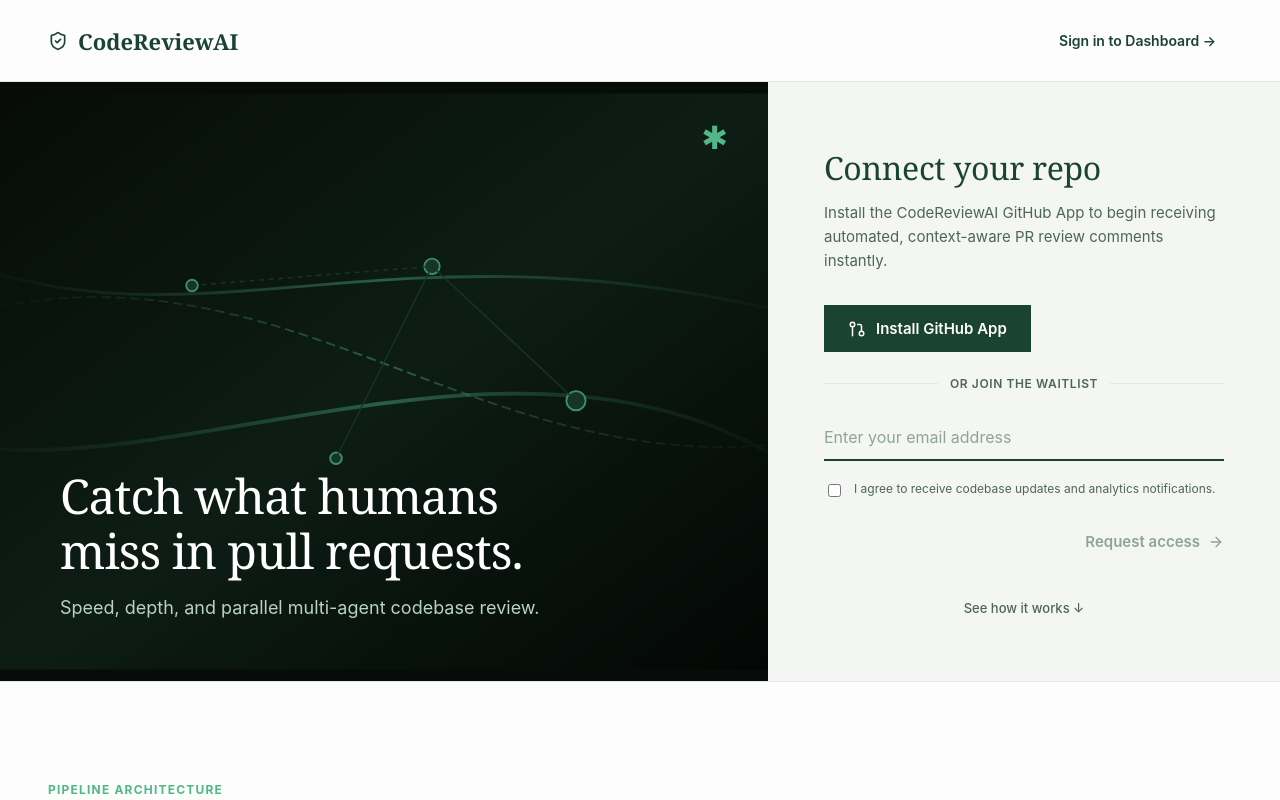
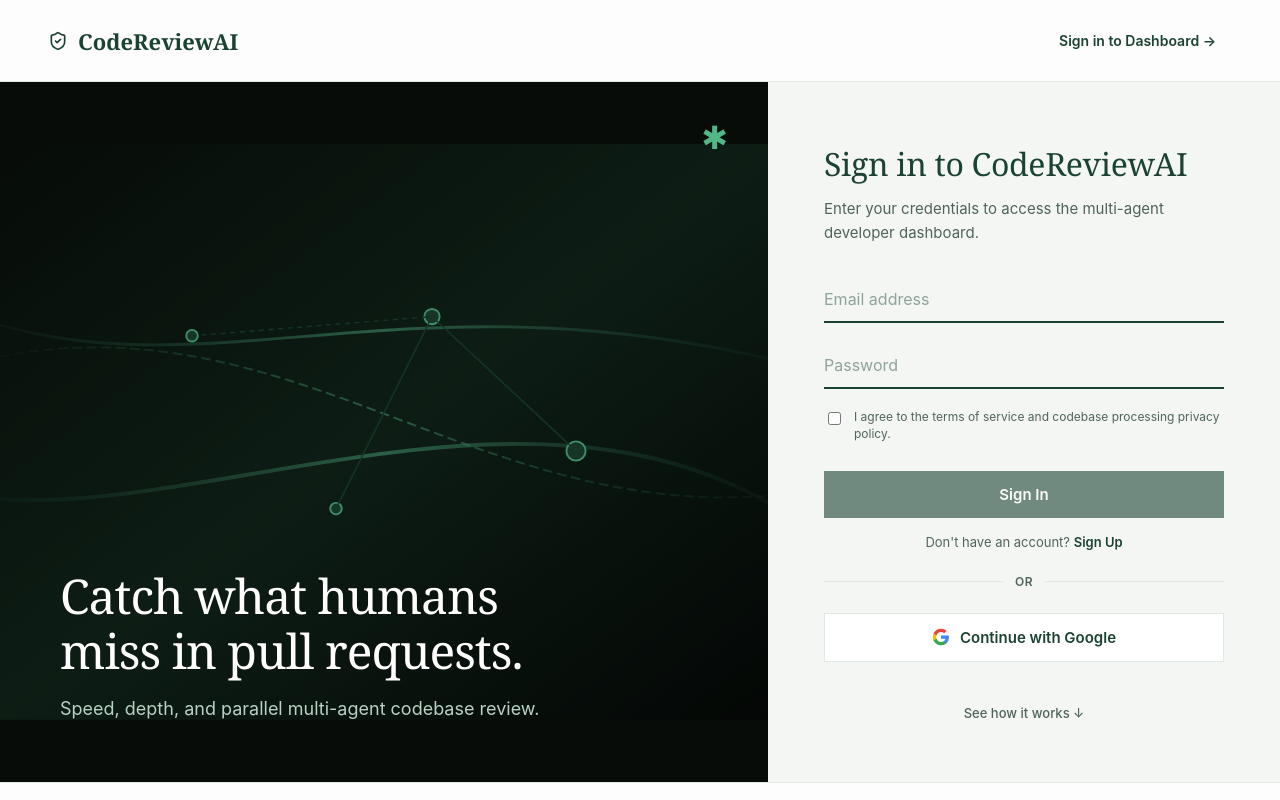
Before and after one commit to karteeksai1/CodeReviewAI, a Next.js app in the folder apps/web/: page / in a window 1280 px wide. Shown: the top 800 px of the page. Built offline with nearby package versions, Linux system fonts and the light colour scheme; no server answers.

Commit message:
fix bugs

```diff
--- a/apps/web/app/globals.css
+++ b/apps/web/app/globals.css
@@ -353,16 +353,27 @@
   margin-left: 12px;
 }
 
-.waitlist-form {
+.auth-error-banner {
+  background: #fff0ee;
+  border: 1px solid #ffd1cc;
+  color: var(--red);
+  padding: 12px 16px;
+  font-size: 14px;
+  font-weight: 500;
+  margin-bottom: 20px;
+  border-radius: 0;
+}
+
+.auth-panel-form {
   display: grid;
   gap: 20px;
 }
 
-.waitlist-input-wrapper {
+.auth-input-wrapper {
   display: block;
 }
 
-.waitlist-input {
+.auth-input {
   width: 100%;
   border: 0;
   border-bottom: 2px solid var(--green);
@@ -374,22 +385,22 @@
   transition: border-bottom-color 0.2s ease;
 }
 
-.waitlist-input:focus {
+.auth-input:focus {
   border-bottom-color: #52b788;
 }
 
-.waitlist-input::placeholder {
+.auth-input::placeholder {
   color: #8da498;
 }
 
-.waitlist-checkbox-wrapper {
+.auth-checkbox-wrapper {
   display: flex;
   gap: 10px;
   align-items: flex-start;
   cursor: pointer;
 }
 
-.waitlist-checkbox {
+.auth-checkbox {
   margin-top: 3px;
   accent-color: var(--green);
   cursor: pointer;
@@ -401,56 +412,83 @@
   line-height: 1.4;
 }
 
-.form-action-row {
-  display: flex;
-  justify-content: flex-end;
+.primary-auth-btn {
+  display: inline-flex;
+  align-items: center;
+  justify-content: center;
+  background: var(--green);
+  color: #ffffff;
+  padding: 14px 24px;
+  font-weight: 600;
+  font-size: 15px;
+  border-radius: 0;
+  transition: background 0.2s ease;
+  border: none;
+  cursor: pointer;
+  width: 100%;
   margin-top: 8px;
 }
 
-.waitlist-arrow-btn {
-  display: inline-flex;
-  align-items: center;
-  gap: 8px;
+.primary-auth-btn:hover {
+  background: #132a1e;
+}
+
+.primary-auth-btn:disabled {
+  opacity: 0.6;
+  cursor: not-allowed;
+}
+
+.auth-toggle-row {
+  font-size: 13px;
+  color: var(--muted);
+  text-align: center;
+  margin-top: 16px;
+}
+
+.auth-toggle-btn {
   border: none;
   background: transparent;
   color: var(--green);
   font-weight: 600;
-  font-size: 15px;
   cursor: pointer;
-  padding: 4px 0;
-  border-bottom: 2px solid transparent;
-  transition: all 0.2s ease;
+  padding: 0;
+  font-family: inherit;
+  transition: opacity 0.2s ease;
 }
 
-.waitlist-arrow-btn:hover:not(:disabled) {
-  border-bottom-color: var(--green);
+.auth-toggle-btn:hover {
+  opacity: 0.8;
+  text-decoration: underline;
 }
 
-.waitlist-arrow-btn:disabled {
-  color: #8da498;
+.google-auth-btn {
+  display: inline-flex;
+  align-items: center;
+  justify-content: center;
+  gap: 10px;
+  background: #ffffff;
+  border: 1px solid var(--line);
+  color: #1b4332;
+  padding: 14px 24px;
+  font-weight: 600;
+  font-size: 15px;
+  border-radius: 0;
+  cursor: pointer;
+  transition: background 0.2s ease;
+  width: 100%;
+}
+
+.google-auth-btn:hover {
+  background: #f4f6f4;
+}
+
+.google-auth-btn:disabled {
+  opacity: 0.6;
   cursor: not-allowed;
 }
 
-.waitlist-success-banner {
-  background: #eef7f2;
-  border: 1px solid #d1ebd9;
-  padding: 24px;
-  text-align: left;
-}
-
-.waitlist-success-banner h3 {
-  font-family: Georgia, serif;
-  font-size: 20px;
-  color: var(--green);
-  margin: 0 0 8px;
-  font-weight: 400;
-}
-
-.waitlist-success-banner p {
-  font-size: 14px;
-  color: var(--muted);
-  margin: 0;
-  line-height: 1.5;
+.google-icon {
+  flex-shrink: 0;
 }
 
 .hero-footer-hint {
--- a/apps/web/app/page.tsx
+++ b/apps/web/app/page.tsx
@@ -1,24 +1,65 @@
 "use client";
 
 import { useRouter } from "next/navigation";
-import { useState } from "react";
+import { useState, useEffect } from "react";
 import { GitPullRequest, ArrowRight, ShieldCheck } from "lucide-react";
+import { useAuth } from "../lib/auth";
 
 export default function LandingPage() {
   const router = useRouter();
-  const [waitlistEmail, setWaitlistEmail] = useState("");
-  const [waitlistAgreed, setWaitlistAgreed] = useState(false);
-  const [waitlistSuccess, setWaitlistSuccess] = useState(false);
+  const { user, login, signup, loginWithGoogle, loading } = useAuth();
+  const [isSignUp, setIsSignUp] = useState(false);
+  const [email, setEmail] = useState("");
+  const [password, setPassword] = useState("");
+  const [agreedToTerms, setAgreedToTerms] = useState(false);
+  const [submitting, setSubmitting] = useState(false);
+  const [error, setError] = useState<string | null>(null);
 
-  const handleWaitlistSubmit = (e: React.FormEvent) => {
+  useEffect(() => {
+    if (!loading && user) {
+      router.replace("/dashboard");
+    }
+  }, [user, loading, router]);
+
+  const handleAuthSubmit = async (e: React.FormEvent) => {
     e.preventDefault();
-    if (!waitlistEmail || !waitlistAgreed) return;
-    setWaitlistSuccess(true);
+    if (!email || !password || !agreedToTerms) return;
+    setSubmitting(true);
+    setError(null);
+    try {
+      if (isSignUp) {
+        await signup(email, password);
+      } else {
+        await login(email, password);
+      }
+      router.replace("/dashboard");
+    } catch (err) {
+      setError(err instanceof Error ? err.message : "Authentication failed");
+    } finally {
+      setSubmitting(false);
+    }
+  };
+
+  const handleGoogleLogin = async () => {
+    setSubmitting(true);
+    setError(null);
+    try {
+      await loginWithGoogle();
+      router.replace("/dashboard");
+    } catch (err) {
+      setError(err instanceof Error ? err.message : "Google login failed");
+    } finally {
+      setSubmitting(false);
+    }
   };
 
   const handleDashboardRedirect = () => {
     router.push("/dashboard");
   };
+
+  if (loading || user) {
+    return null;
+  }
 
   return (
     <div className="landing-root">
@@ -65,51 +106,91 @@
 
         <div className="hero-panel">
           <div className="panel-content">
-            <h2 className="panel-title">Connect your repo</h2>
-            <p className="panel-desc">Install the CodeReviewAI GitHub App to begin receiving automated, context-aware PR review comments instantly.</p>
+            <h2 className="panel-title">
+              {isSignUp ? "Create your account" : "Sign in to CodeReviewAI"}
+            </h2>
+            <p className="panel-desc">
+              {isSignUp
+                ? "Sign up to track agent runs, inspect security issues, and audit review queue load."
+                : "Enter your credentials to access the multi-agent developer dashboard."}
+            </p>
 
-            <a className="primary-github-btn" href="https://github.com/apps/codereviewai/installations/new">
-              <GitPullRequest size={18} />Install GitHub App
-            </a>
+            {error && <div className="auth-error-banner">{error}</div>}
 
-            <div className="panel-divider">
-              <span>or join the waitlist</span>
-            </div>
-
-            {waitlistSuccess ? (
-              <div className="waitlist-success-banner">
-                <h3>You are on the list.</h3>
-                <p>We will notify you as soon as new multi-agent review slots open up.</p>
-              </div>
-            ) : (
-              <form className="waitlist-form" onSubmit={handleWaitlistSubmit}>
-                <label className="waitlist-input-wrapper">
+            <form className="auth-panel-form" onSubmit={handleAuthSubmit}>
+              <label className="auth-input-wrapper">
                 <input
                   type="email"
                   required
-                    placeholder="Enter your email address"
-                    className="waitlist-input"
-                    value={waitlistEmail}
-                    onChange={(e) => setWaitlistEmail(e.target.value)}
+                  placeholder="Email address"
+                  className="auth-input"
+                  value={email}
+                  onChange={(e) => setEmail(e.target.value)}
                 />
               </label>
-                <label className="waitlist-checkbox-wrapper">
+
+              <label className="auth-input-wrapper">
+                <input
+                  type="password"
+                  required
+                  placeholder="Password"
+                  className="auth-input"
+                  value={password}
+                  onChange={(e) => setPassword(e.target.value)}
+                />
+              </label>
+
+              <label className="auth-checkbox-wrapper">
                 <input
                   type="checkbox"
                   required
-                    className="waitlist-checkbox"
-                    checked={waitlistAgreed}
-                    onChange={(e) => setWaitlistAgreed(e.target.checked)}
+                  className="auth-checkbox"
+                  checked={agreedToTerms}
+                  onChange={(e) => setAgreedToTerms(e.target.checked)}
                 />
-                  <span className="checkbox-text">I agree to receive codebase updates and analytics notifications.</span>
+                <span className="checkbox-text">
+                  I agree to the terms of service and codebase processing privacy policy.
+                </span>
               </label>
-                <div className="form-action-row">
-                  <button type="submit" className="waitlist-arrow-btn" disabled={!waitlistAgreed}>
-                    Request access <ArrowRight size={16} />
+
+              <button type="submit" className="primary-auth-btn" disabled={submitting || !agreedToTerms}>
+                {isSignUp ? "Sign Up" : "Sign In"}
+              </button>
+            </form>
+
+            <div className="auth-toggle-row">
+              {isSignUp ? "Already have an account? " : "Don't have an account? "}
+              <button
+                type="button"
+                className="auth-toggle-btn"
+                onClick={() => {
+                  setIsSignUp(!isSignUp);
+                  setError(null);
+                }}
+              >
+                {isSignUp ? "Sign In" : "Sign Up"}
               </button>
             </div>
-              </form>
-            )}
+
+            <div className="panel-divider">
+              <span>or</span>
+            </div>
+
+            <button
+              type="button"
+              className="google-auth-btn"
+              onClick={handleGoogleLogin}
+              disabled={submitting}
+            >
+              <svg className="google-icon" viewBox="0 0 24 24" width="18" height="18" xmlns="http://www.w3.org/2000/svg">
+                <path d="M22.56 12.25c0-.78-.07-1.53-.2-2.25H12v4.26h5.92c-.26 1.37-1.04 2.53-2.21 3.31v2.77h3.57c2.08-1.92 3.28-4.74 3.28-8.09z" fill="#4285F4" />
+                <path d="M12 23c2.97 0 5.46-.98 7.28-2.66l-3.56-2.77c-.98.66-2.23 1.06-3.72 1.06-2.86 0-5.29-1.93-6.16-4.53H2.18v2.84C3.99 20.53 7.7 23 12 23z" fill="#34A853" />
+                <path d="M5.84 14.09c-.22-.66-.35-1.36-.35-2.09s.13-1.43.35-2.09V7.06H2.18C1.43 8.55 1 10.22 1 12s.43 3.45 1.18 4.94l2.85-2.22.81-.63z" fill="#FBBC05" />
+                <path d="M12 5.38c1.62 0 3.06.56 4.21 1.64l3.15-3.15C17.45 2.09 14.97 1 12 1 7.7 1 3.99 3.47 2.18 7.06l3.66 2.84c.87-2.6 3.3-4.52 6.16-4.52z" fill="#EA4335" />
+              </svg>
+              Continue with Google
+            </button>
+
 
             <div className="hero-footer-hint">
               <a href="#how-it-works" className="scroll-hint-link">See how it works ↓</a>
--- a/apps/web/lib/auth.tsx
+++ b/apps/web/lib/auth.tsx
@@ -1,13 +1,15 @@
 "use client";
 
 import { createContext, useCallback, useContext, useEffect, useMemo, useState } from "react";
-import { login as apiLogin, fetchMe, type AuthUser } from "./api";
+import { login as apiLogin, signup as apiSignup, loginWithGoogleMock as apiLoginWithGoogleMock, fetchMe, type AuthUser } from "./api";
 
 type AuthContextValue = {
   user: AuthUser | null;
   token: string | null;
   loading: boolean;
   login: (email: string, password: string) => Promise<void>;
+  signup: (email: string, password: string) => Promise<void>;
+  loginWithGoogle: () => Promise<void>;
   logout: () => void;
 };
 
@@ -44,6 +46,20 @@
     setUser(result.user);
   }, []);
 
+  const signup = useCallback(async (email: string, password: string) => {
+    const result = await apiSignup(email, password);
+    window.localStorage.setItem(TOKEN_KEY, result.token);
+    setToken(result.token);
+    setUser(result.user);
+  }, []);
+
+  const loginWithGoogle = useCallback(async () => {
+    const result = await apiLoginWithGoogleMock();
+    window.localStorage.setItem(TOKEN_KEY, result.token);
+    setToken(result.token);
+    setUser(result.user);
+  }, []);
+
   const logout = useCallback(() => {
     window.localStorage.removeItem(TOKEN_KEY);
     setToken(null);
@@ -51,9 +67,10 @@
   }, []);
 
   const value = useMemo(
-    () => ({ user, token, loading, login, logout }),
-    [user, token, loading, login, logout]
+    () => ({ user, token, loading, login, signup, loginWithGoogle, logout }),
+    [user, token, loading, login, signup, loginWithGoogle, logout]
   );
+
 
   return <AuthContext.Provider value={value}>{children}</AuthContext.Provider>;
 }
```
Also changed, not shown: apps/web/lib/api.ts (+20 -0 lines), 2 other files (tests, documents, lock files or other folders). Lines whose indentation alone changed are shown as unchanged.
